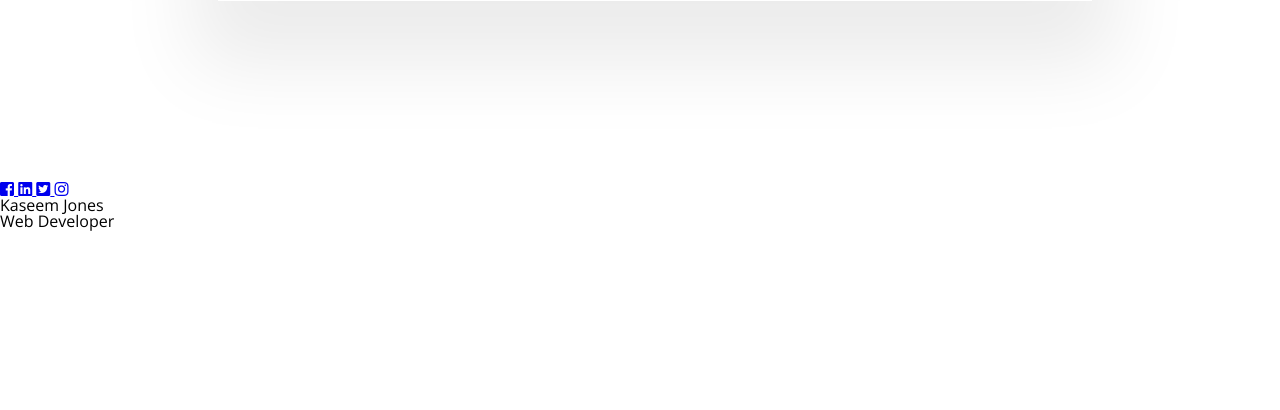
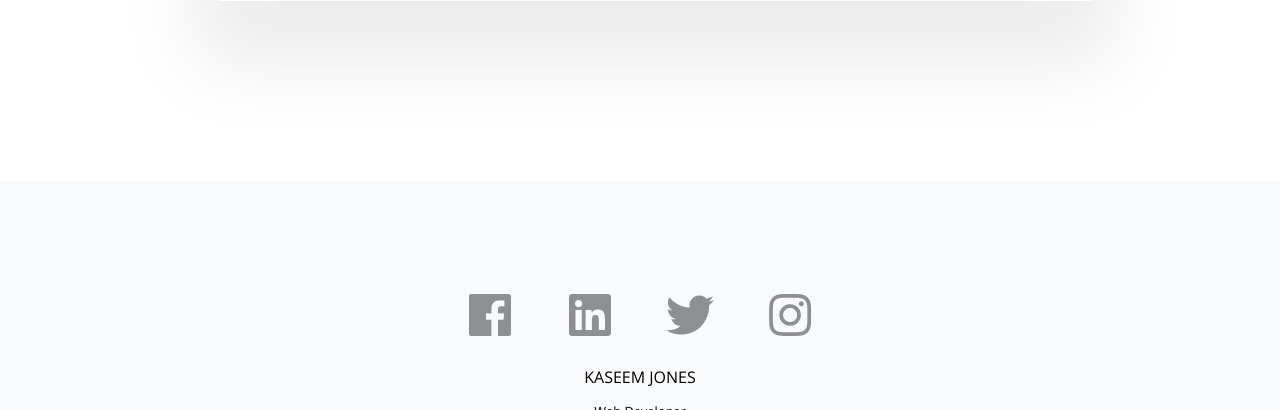
Before and after one commit to KaseemJ/BrandingPortfolio, a PHP site: page / in a window 1280 px wide. Shown: the part 6090-6500 px from the top of the page. Before the commit the page ends 6321 px from the top, so only its background shows below. Run offline with PHP 8.4, Linux system fonts and the light colour scheme; some libraries are stand-ins or nearby versions.

Commit message:
footer section complete

```diff
--- /dev/null
+++ b/css/footer-section.css
@@ -0,0 +1,41 @@
+footer {
+    background: #f9fafc;
+    padding: 100px 15px;
+}
+
+footer .social-container {
+    display: grid;
+    grid-template-columns: 1fr 1fr 1fr 1fr;
+    justify-items: center;
+    align-items: center;
+    max-width: 400px;
+    margin: 0 auto;
+}
+
+footer .social-container a {
+    font-size: 3rem;
+    color: #8e8f91;
+    text-decoration: none;
+    transition: all .3s ease-in-out;
+    display: inline-block;
+    padding: 10px;
+}
+
+footer .social-container a:hover {
+    color: rgba(255, 53, 53, 1);
+}
+
+footer h5 {
+    font-size: 1rem;
+    color: black;
+    text-transform: uppercase;
+    text-align: center;
+    margin: 20px 0;
+}
+
+footer h6 {
+    font-size: .8rem;
+    color: black;
+    text-transform: capitalize;
+    text-align: center;
+}
--- a/css/style.css
+++ b/css/style.css
@@ -8,6 +8,7 @@
 @import"experience-section.css";
 @import"blog-section.css";
 @import"testimonials-section.css";
+@import"footer-section.css";
 
 
 .container {
--- a/index.html
+++ b/index.html
@@ -353,13 +353,13 @@
     <footer>
         <div class="social-container">
             <a href="http://www.facebook.com/">
-                <i class="fab fa-facebook-square"></i>
+                <i class="fab fa-facebook"></i>
             </a>
             <a href="http://www.linkedin.com/in/kaseem-jones-0a794881/">
                 <i class="fab fa-linkedin"></i>
             </a>
             <a href="http://www.twitter.com/realkaseemjones">
-                <i class="fab fa-twitter-square"></i>
+                <i class="fab fa-twitter"></i>
             </a>
             <a href="http://www.instagram.com/realkaseemjones">
                 <i class="fab fa-instagram"></i>
```
